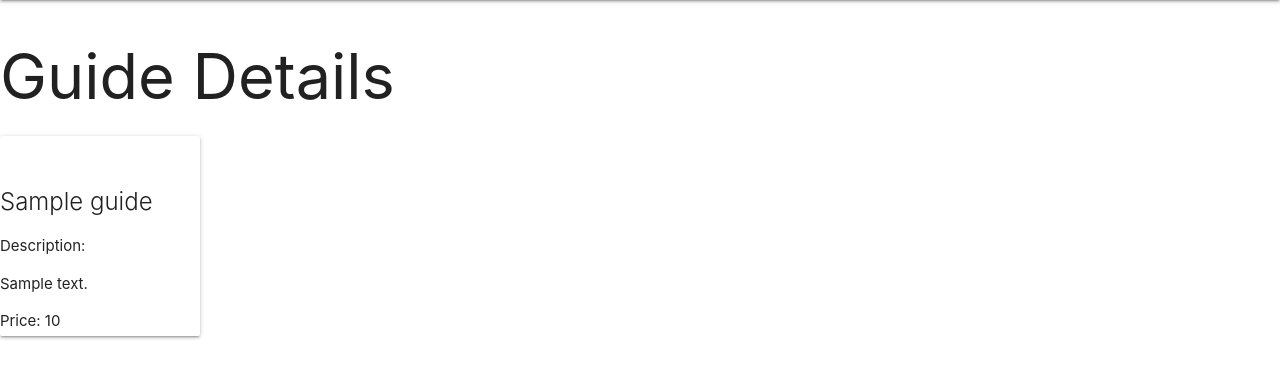
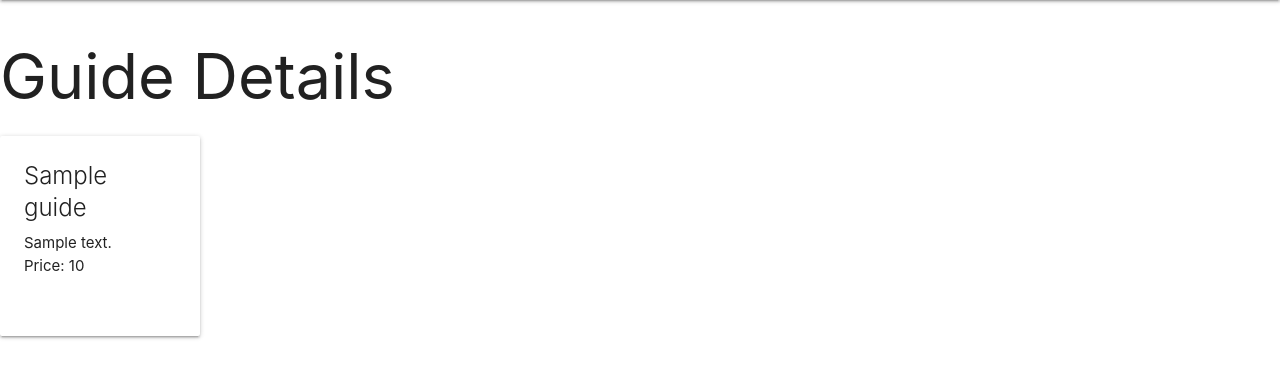
Before and after one commit to simoneg80/Code-Masters-, a Django app: page /guides/1 in a window 1280 px wide. Shown: the part 64-442 px from the top of the page. Run offline with Django 4.2, Linux system fonts and the light colour scheme; tables that the repository leaves empty hold one stand-in row (values such as "Sample post").

Commit message:
update detail.html in guides

```diff
--- a/main_app/templates/guides/detail.html
+++ b/main_app/templates/guides/detail.html
@@ -5,10 +5,10 @@
 <div class="card">
   <div class="card-content">
     <div class="{{ guide.name }}"></div>
+    <span class="card-title">{{ guide.name }}</span>
+    <p>{{guide.description|linebreaks}}</p>
+    <p>Price: {{guide.price}}</p>
   </div>
-  <span class="card-title">{{ guide.name }}</span>
-  <p>Description: {{guide.description|linebreaks}}</p>
-  <p>Price: {{guide.price}}</p>
 </div>
 
 {% endblock %}
```
